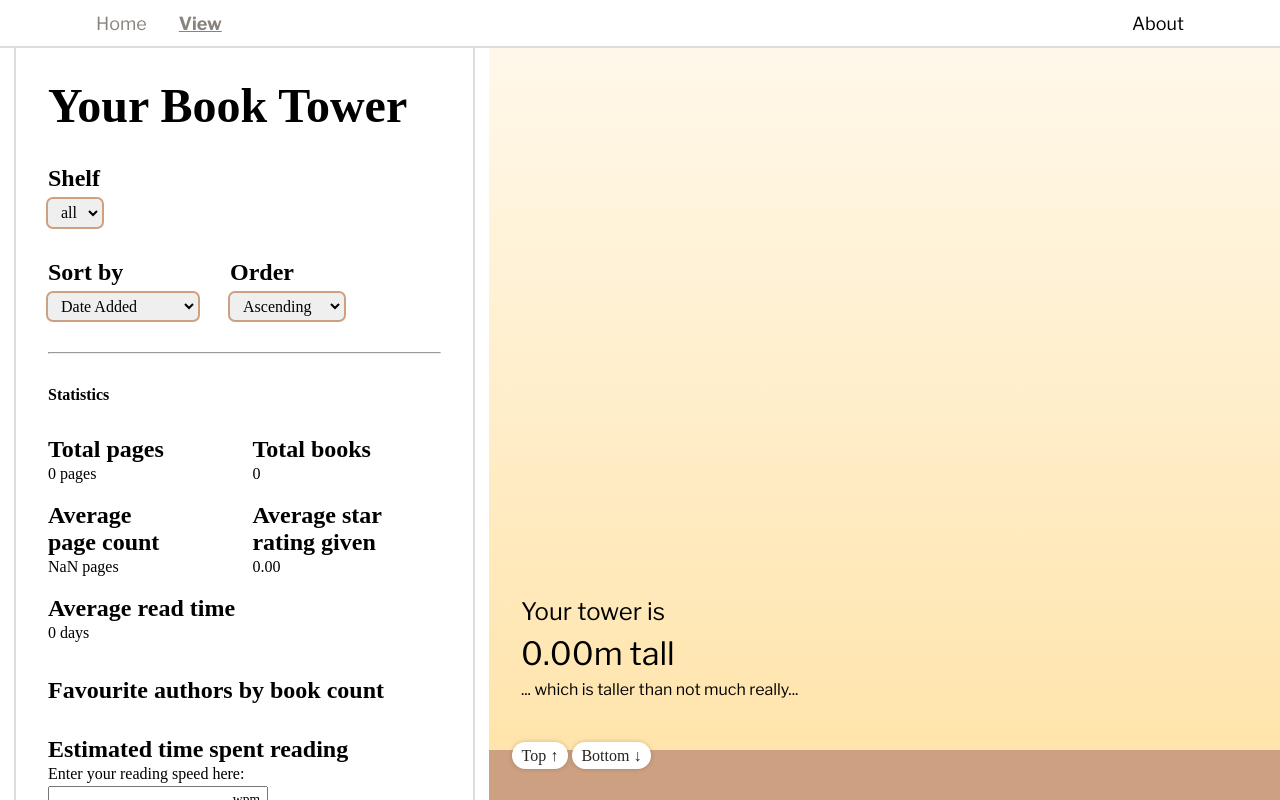
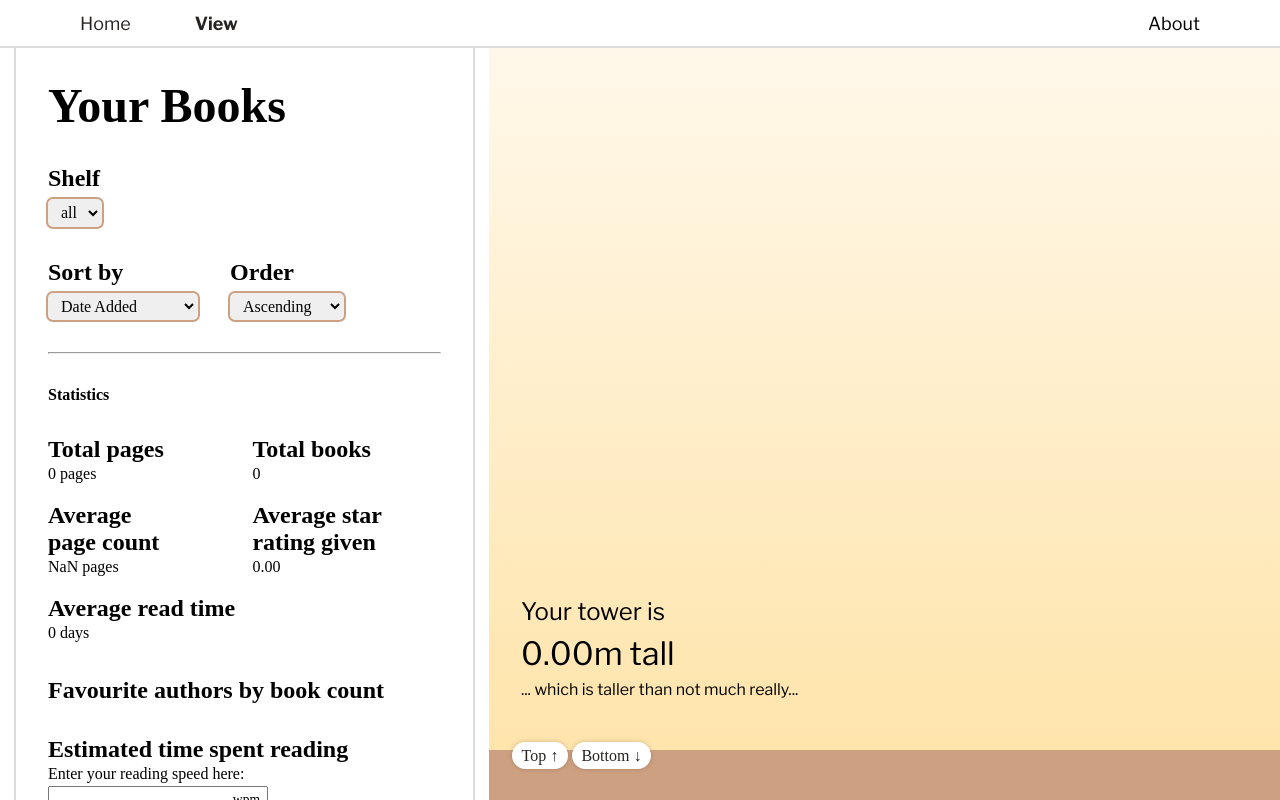
Before and after one commit to ReusableChopsticks/GoodreadsAnalyser, a React (Vite) app: page /GoodreadsAnalyser/view in a window 1280 px wide. Built offline with nearby package versions, Linux system fonts and the light colour scheme.

Commit message:
some more height constants

```diff
--- a/src/Components/NavBar.css
+++ b/src/Components/NavBar.css
@@ -19,7 +19,7 @@
   display: flex;
   justify-content: space-between;
   align-items: center;
-  padding: 0 6rem;
+  padding: 0 5rem;
   font-size: large;
   font-family: var(--ff-secondary);
 }
@@ -27,20 +27,20 @@
 .navbar .left, .right {
   display: flex;
   align-items: center;
-  gap: 2rem;
+  gap: 5vw;
 }
 
 .navbar a {
   transition: .2s;
   text-decoration: none;
+  color: var(--clr-neutral-900);
+}
+
+.navbar a:hover {
   color: var(--clr-neutral-800)
 }
 
-.navbar a:hover {
-  color: var(--clr-neutral-900);
-}
-
 .navbar .active {
-  text-decoration: underline;
+  /* text-decoration: underline; */
   font-weight: bold;
 }
--- a/src/Data/constants.tsx
+++ b/src/Data/constants.tsx
@@ -15,10 +15,11 @@ export const HEIGHT_COMPARISONS: HeightComparisonObject[] = [
   { height: 1.3, name: "an emperor penguin 🐧", description: "The tallest and heaviest penguin species" },
   { height: 1.7, name: "a human 👨", description: "An average adult human" },
   { height: 2, name: "a kangaroo 🦘", description: "A marsupial from Australia" },
-  { height: 2.5, name: "a sunflower 🌻", description: "A tall flowering plant" },
-  { height: 2.8, name: "an ostrich 🥚", description: "A large land bird" },
+  { height: 2.45, name: "a volleyball net 🏐", description: "Fun fact, this is also higher than the tallest high jump recorded at the Olympics!" },
+  { height: 3.05, name: "a basketball hoop 🏀", description: "The standard height for basketball backboards around the world" },
   { height: 3.96, name: "the tallest elephant 🐘", description: "The tallest elephant ever recorded was named Lincoln and stood at 3.96m tall" },
   { height: 5.8, name: "a giraffe 🦒", description: "The tallest living terrestrial animal. The tallest recorded giraffe was named George and grew to be 5.8m tall." },
+  { height: 10, name: "a colossal squid 🦑", description: "The estimated maximum length of the largest squid species in the world." },
   { height: 13, name: "a Brachiosaurus 🦕", description: "A genus of sauropod dinosaur that lived in North America during the Late Jurassic, about 154–153 million years ago" },
   { height: 18, name: "a whale shark 🦈", description: "The length of the largest shark" },
   { height: 20.6, name: "Flinders Street Railway Station 🚉", description: "The height of Melbourne's most iconic train station" },
--- a/src/HomePage/HomePage.tsx
+++ b/src/HomePage/HomePage.tsx
@@ -8,7 +8,6 @@ import { ToastContainer, toast } from 'react-toastify';
 
 import "./HomePage.css";
 import { SAMPLE_DATA } from "../Data/constants";
-import NavBar from "../Components/NavBar";
 
 const dynamicTypingFields = {
   "Number of Pages": true,
@@ -137,20 +136,20 @@ export default function HomePage() {
       <ToastContainer />
         <h1>Get Started</h1>
         <p>
-          Goodreads Visualiser takes your Goodreads library and finds some
-          interesting statistics about your reading habits and displays the size of your books to scale. Follow the steps below to get started!
+          Goodreads Analyser takes your Goodreads library, stacks each book on top of each other into a tower, and finds some
+          interesting statistics about your reading habits. Follow the steps below to get started!
         </p>
 
         <ol className="flow">
           <li>
             On Goodreads, sign in and go to 'My Books' or click{" "}
-            <a className="link" target="_blank" href="https://www.goodreads.com/review/import">this link</a> and then on the side bar, click 'Import/Export.'
+            <a className="link" target="_blank" href="https://www.goodreads.com/review/import">this link</a>. Then on the left side bar, click the heading 'Import/Export.'
           </li>
           <li>
-            Now click on 'Export Library.' Finally, when it appears, the generated link to download your Goodreads data.
+            Now click on 'Export Library.' When it appears, click the generated link to download your Goodreads data.
           </li>
           <li>
-            Upload the file to this page and enjoy your Goodreads visualiser!
+            You should now have a csv file. Upload the file to this site and see your books!
           </li>
         </ol>
       </div>
--- a/src/ViewPage/ViewPage.tsx
+++ b/src/ViewPage/ViewPage.tsx
@@ -195,7 +195,7 @@ export default function ViewPage() {
         className="statistics-view | flow"
         style={{ "--flow-spacer": "2rem" } as React.CSSProperties}
       >
-        <h1 className="fs-large-heading">Your Book Tower</h1>
+        <h1 className="fs-large-heading">Your Books</h1>
 
         <label htmlFor="select-filter-shelf">
           Shelf
```
